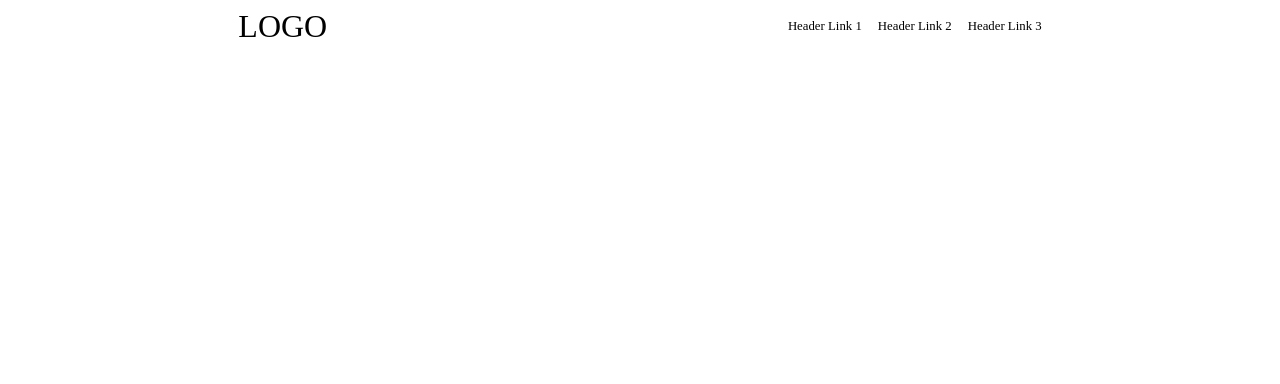
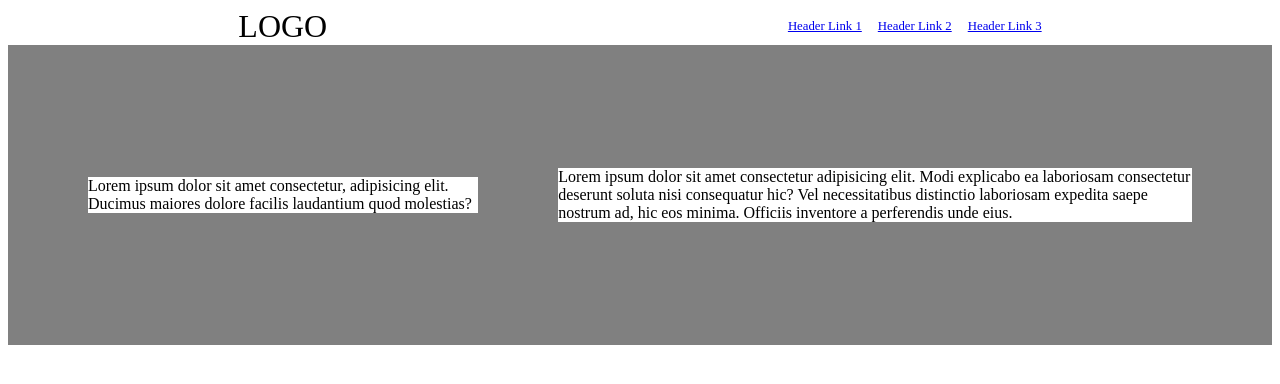
Before and after one commit to ghellerman/TOP-Landing-Page, a plain HTML site: page index.html in a window 1280 px wide. Drawn offline with Linux system fonts and the light colour scheme.

Commit message:
added 1st section base

```diff
--- a/index.html
+++ b/index.html
@@ -11,16 +11,28 @@
 <body>
 
     <div class="header">
+        <div class="container">
             <nav class="navbar">
                 <div class="logo">
                     LOGO
                 </div>
                 <ul>
-              <li>Header Link 1</li>
-              <li>Header Link 2</li>
-              <li>Header Link 3</li>
+                    <li><a href="#section1">Header Link 1</a></li>
+                    <li><a href="#section2">Header Link 2</a></li>
+                    <li><a href="#section3">Header Link 3</a></li>
                 </ul>
             </nav>
+
+            <div class="header-content">
+                <div class="header-content-left">
+                    Lorem ipsum dolor sit amet consectetur, adipisicing elit. Ducimus maiores dolore facilis laudantium quod molestias?
+                </div>
+                <div class="header-content-right">
+                    Lorem ipsum dolor sit amet consectetur adipisicing elit. Modi explicabo ea laboriosam consectetur deserunt soluta nisi consequatur hic? Vel necessitatibus distinctio laboriosam expedita saepe nostrum ad, hic eos minima. Officiis inventore a perferendis unde eius.
+                </div>
+            </div>
+
+        </div>
     </header>
 
     <main>
--- a/styles.css
+++ b/styles.css
@@ -1,5 +1,9 @@
 * {
     box-sizing: border-box;
+}
+
+.container {
+    flex: 1 1 auto;
 }
 
 nav {
@@ -9,7 +13,7 @@ nav {
 
 .navbar {
     display: flex;
-    flex: 1 1 auto;
+
 }
 
 .logo {
@@ -26,3 +30,32 @@ nav > ul {
     align-items: center;
     font-size: 0.8rem;
 }
+
+.header-content {
+    display: flex;
+    flex: 1 1 auto;
+    height: 300px;
+    background: gray;
+    align-items: center;
+    justify-content: space-between;
+    gap: 5rem;
+    padding: 5rem;
+}
+
+.header-content-left,
+.header-content-right {
+
+}
+
+.header-content-left {
+    background: white;
+}
+
+.header-content-right {
+    background: white;
+    width: 95vw;
+    display: flex;
+    justify-content: center;
+    align-items: center;
+
+}
```
Lines whose indentation alone changed are shown as unchanged.
